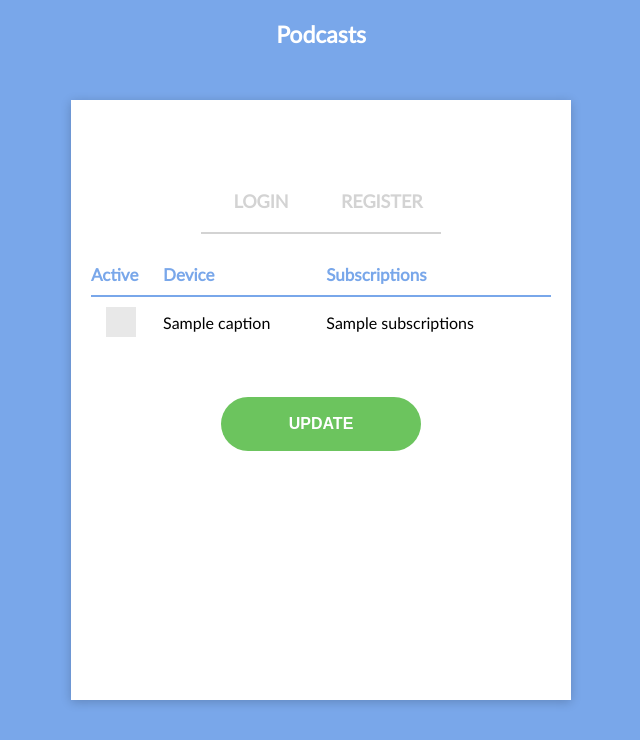
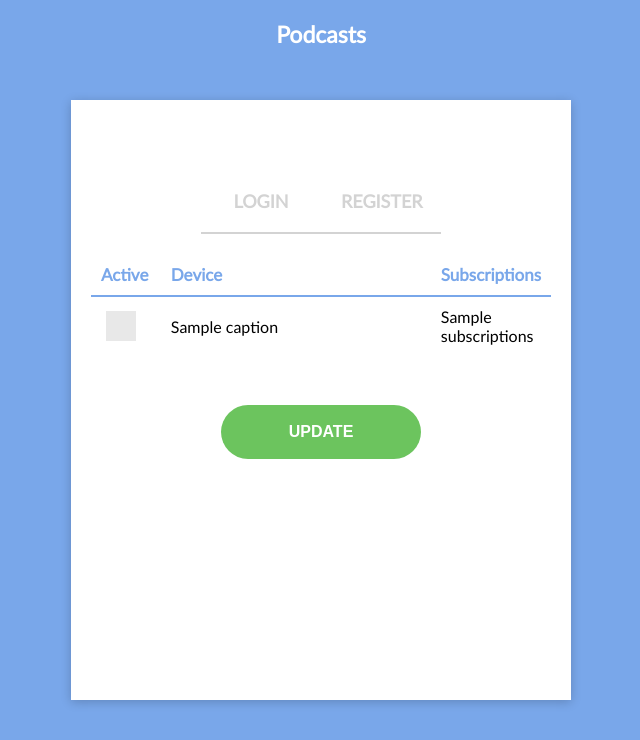
Before and after one commit to stevenshan/podcast-service, a Django app: template website/templates/user/devices.html in a window 1280 px wide. Shown: the top 740 px of the page, without its empty margins (319-959 px from the left). Run offline with Django 3.2, Linux system fonts and the light colour scheme; the template is opened without the code that fills it: most values are stand-ins (such as "Sample title", 1, 10 or a date in 2020).

Commit message:
fixed width of table cells in device page

```diff
--- a/website/static/website/css/devices.css
+++ b/website/static/website/css/devices.css
@@ -34,12 +34,27 @@ Devices List Table
 }
 
 #devicesTable td {
-    padding: 10px 0px;
+    padding: 10px;
 }
 
 #devicesTable .inputCell {
     padding-left: 15px;
 }
+
+/*
+-------------------------------------------
+Column Width
+-------------------------------------------
+*/
+
+#deviceCol {
+    width: 270px;
+}
+
+#subscriptionsCol {
+    width: 120px;
+}
+
 
 /*
 -------------------------------------------
--- a/website/templates/user/devices.html
+++ b/website/templates/user/devices.html
@@ -19,9 +19,9 @@
     <table id="devicesTable">
         <thead>
             <tr>
-                <td>Active</td>
-                <td>Device</td>
-                <td>Subscriptions</td>
+                <td id="activeCol">Active</td>
+                <td id="deviceCol">Device</td>
+                <td id="subscriptionsCol">Subscriptions</td>
             </tr>
         </thead>
         <tbody>
```
Also changed, not shown: database/podcastMapping.db.
